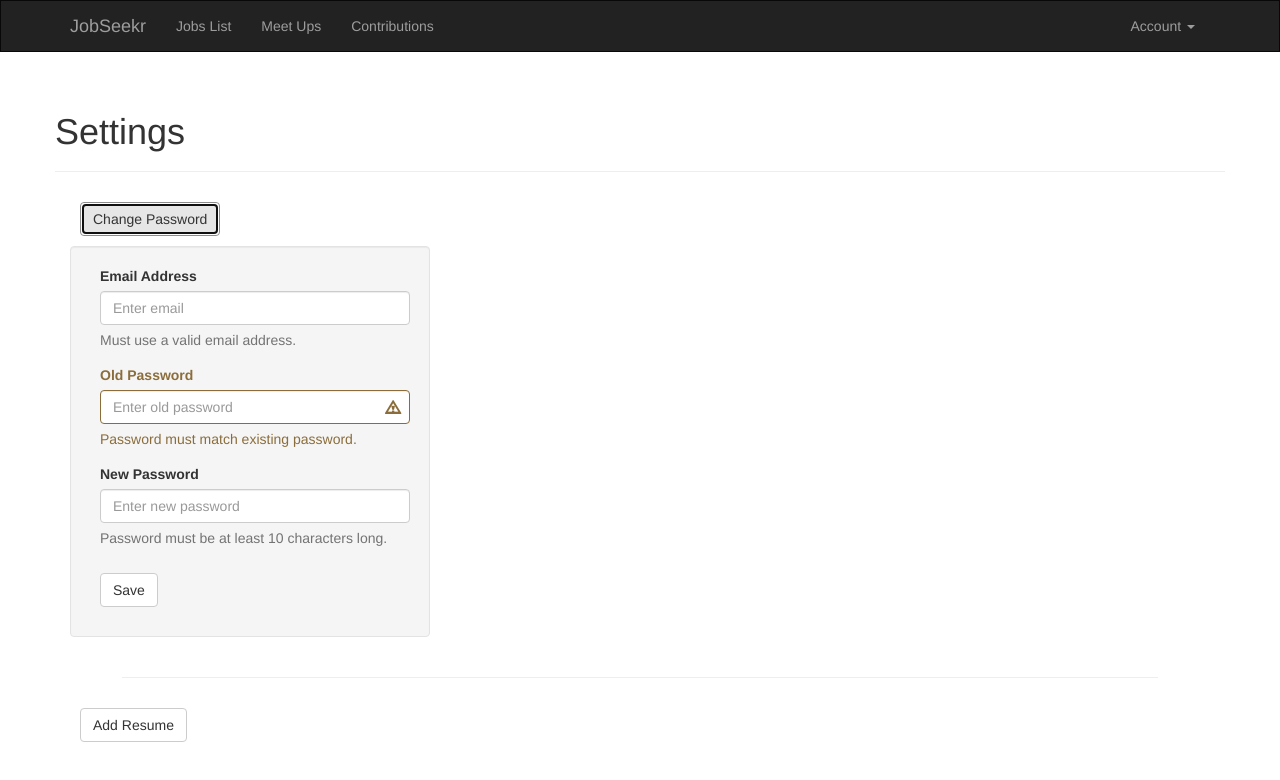
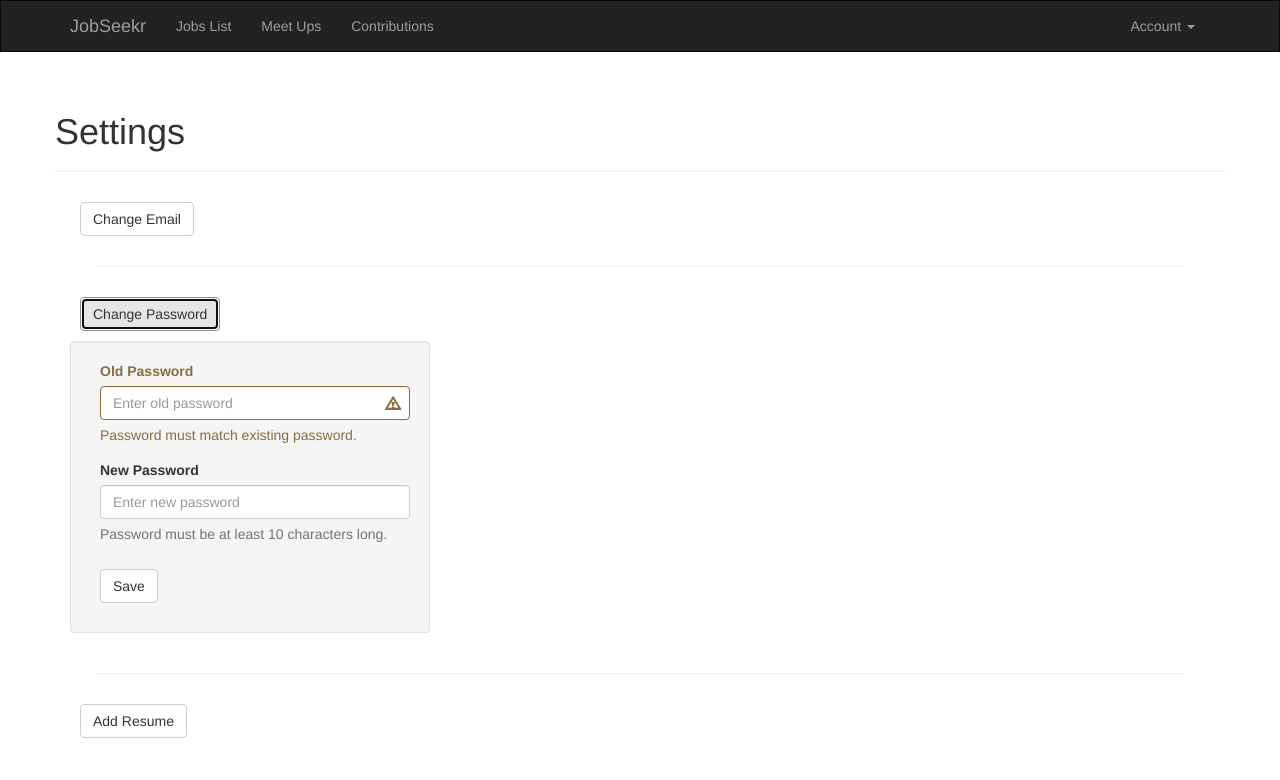
Before and after one commit to BloomTech-Labs/jobseekr, a React (Create React App) app in the folder jobseekr/: page /settings in a window 1280 px wide. Both pictures are taken after a click on the button "Change Password". Shown: the top 780 px of the page. Built offline with nearby package versions, Linux system fonts and the light colour scheme.

Commit message:
add change email form to settings page

```diff
--- a/jobseekr/src/routes/settings/index.jsx
+++ b/jobseekr/src/routes/settings/index.jsx
@@ -20,16 +20,19 @@ class Settings extends React.Component {
     super(props, context);
 
     this.state = {
-      email: '',
+      oldEmail: '',
+      newEmail: '',
       oldPassword: '',
       newPassword: '',
       resumeOpen: false,
       changePassword: false,
+      changeEmail: false,
       currentPassword: 'password',
+      currentEmail: 'email@example.com',
     };
   }
 
-  validateEmailLength() {
+  validateLength() {
     const { length } = this.state.newPassword;
     if (length > 9) return 'success';
     else if (length > 5) return 'warning';
@@ -42,6 +45,10 @@ class Settings extends React.Component {
     return 'warning';
   }
 
+  validateMatchingEmail(email) {
+    if (email === this.state.currentEmail) return 'success';
+    return 'warning';
+  }
   // handleChange = (e) => {
   //   let { name, value } = e.target;
   //   this.setState({ [name]: value });
@@ -55,6 +62,52 @@ class Settings extends React.Component {
           <Row>
             <PageHeader>Settings</PageHeader>
             <Col xs={8} md={4}>
+              <Button onClick={() => this.setState({ changeEmail: !this.state.changeEmail })}>
+              Change Email
+              </Button>
+              <Collapse in={this.state.changeEmail}>
+                <div>
+                  <Well>
+                    <form>
+                      <FormGroup
+                        controlId="formControlsEmail"
+                        validationState={this.validateMatchingEmail(this.state.oldEmail)}
+                      >
+                        <ControlLabel>Email Address</ControlLabel>
+                        <FormControl
+                          type="email"
+                          value={this.state.oldEmail}
+                          placeholder="Enter email"
+                          onChange={e => this.setState({ oldEmail: e.target.value })}
+                        />
+                        <FormControl.Feedback />
+                        <HelpBlock>Must match current email address on file.</HelpBlock>
+                      </FormGroup>
+                      <FormGroup
+                        controlId="formControlsEmail"
+                      >
+                        <ControlLabel>Email Address</ControlLabel>
+                        <FormControl
+                          type="email"
+                          value={this.state.newEmail}
+                          placeholder="Enter email"
+                          onChange={e => this.setState({ newEmail: e.target.value })}
+                        />
+                        <FormControl.Feedback />
+                        <HelpBlock>Must use a valid email address.</HelpBlock>
+                      </FormGroup>
+                      <Button type="submit">Save</Button>
+                    </form>
+                  </Well>
+                </div>
+              </Collapse>
+            </Col>
+          </Row>
+        </Grid>
+        <hr width="85%" />
+        <Grid>
+          <Row>
+            <Col xs={8} md={4}>
               <Button onClick={() => this.setState({ changePassword: !this.state.changePassword })}>
                 Change Password
               </Button>
@@ -62,19 +115,6 @@ class Settings extends React.Component {
                 <div>
                   <Well>
                     <form>
-                      <FormGroup
-                        controlId="formControlsEmail"
-                      >
-                        <ControlLabel>Email Address</ControlLabel>
-                        <FormControl
-                          type="email"
-                          value={this.state.email}
-                          placeholder="Enter email"
-                          onChange={e => this.setState({ email: e.target.value })}
-                        />
-                        <FormControl.Feedback />
-                        <HelpBlock>Must use a valid email address.</HelpBlock>
-                      </FormGroup>
                       <FormGroup
                         controlId="formControlsOldPassword"
                         validationState={this.validateMatchingPassword(this.state.oldPassword)}
@@ -91,7 +131,7 @@ class Settings extends React.Component {
                       </FormGroup>
                       <FormGroup
                         controlId="formControlsNewPassword"
-                        validationState={this.validateEmailLength()}
+                        validationState={this.validateLength()}
                       >
                         <ControlLabel>New Password</ControlLabel>
                         <FormControl
@@ -111,7 +151,7 @@ class Settings extends React.Component {
             </Col>
           </Row>
         </Grid>
-        <hr width="81%" />
+        <hr width="85%" />
         <Grid>
           <Row>
             <Col xs={8} md={4}>
```
